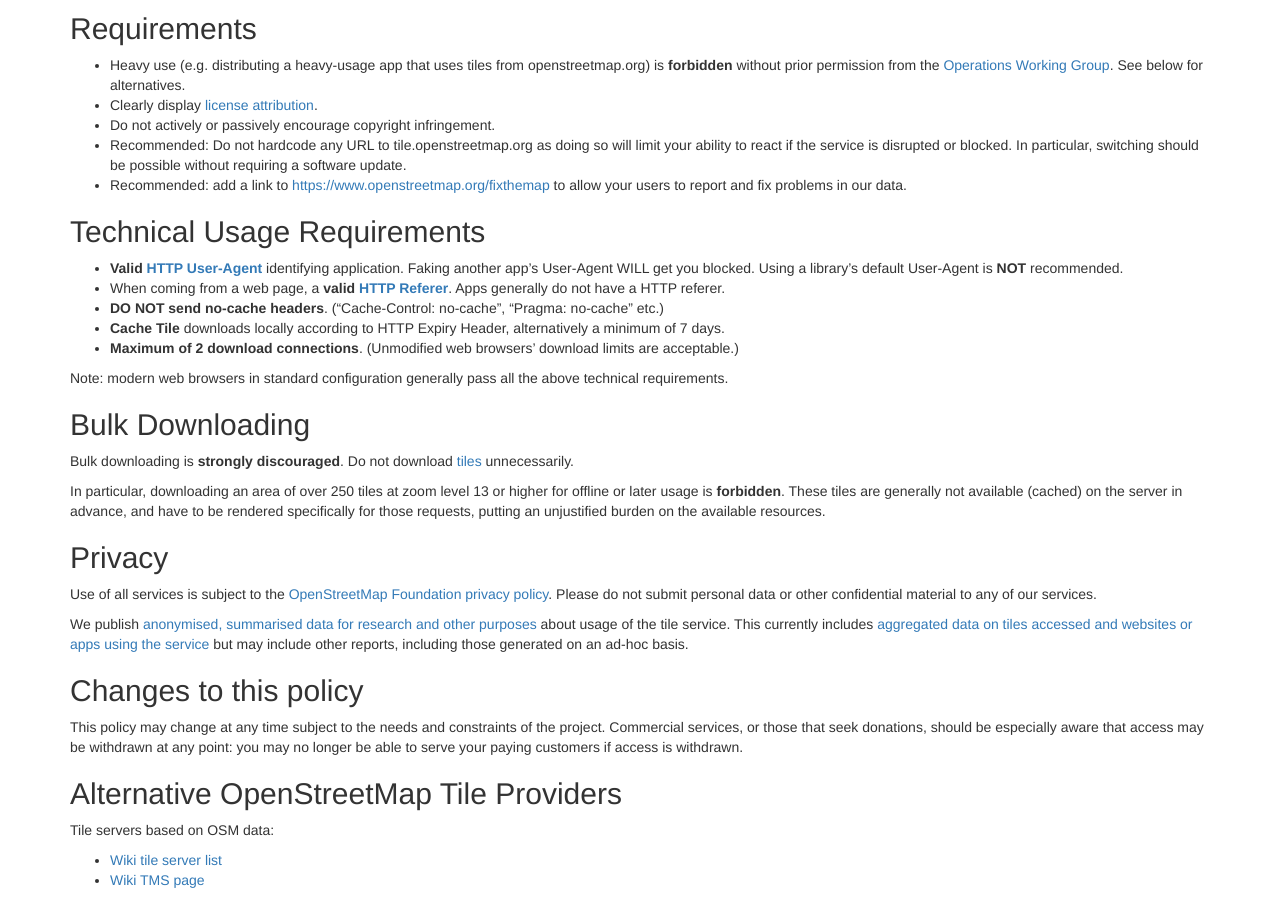
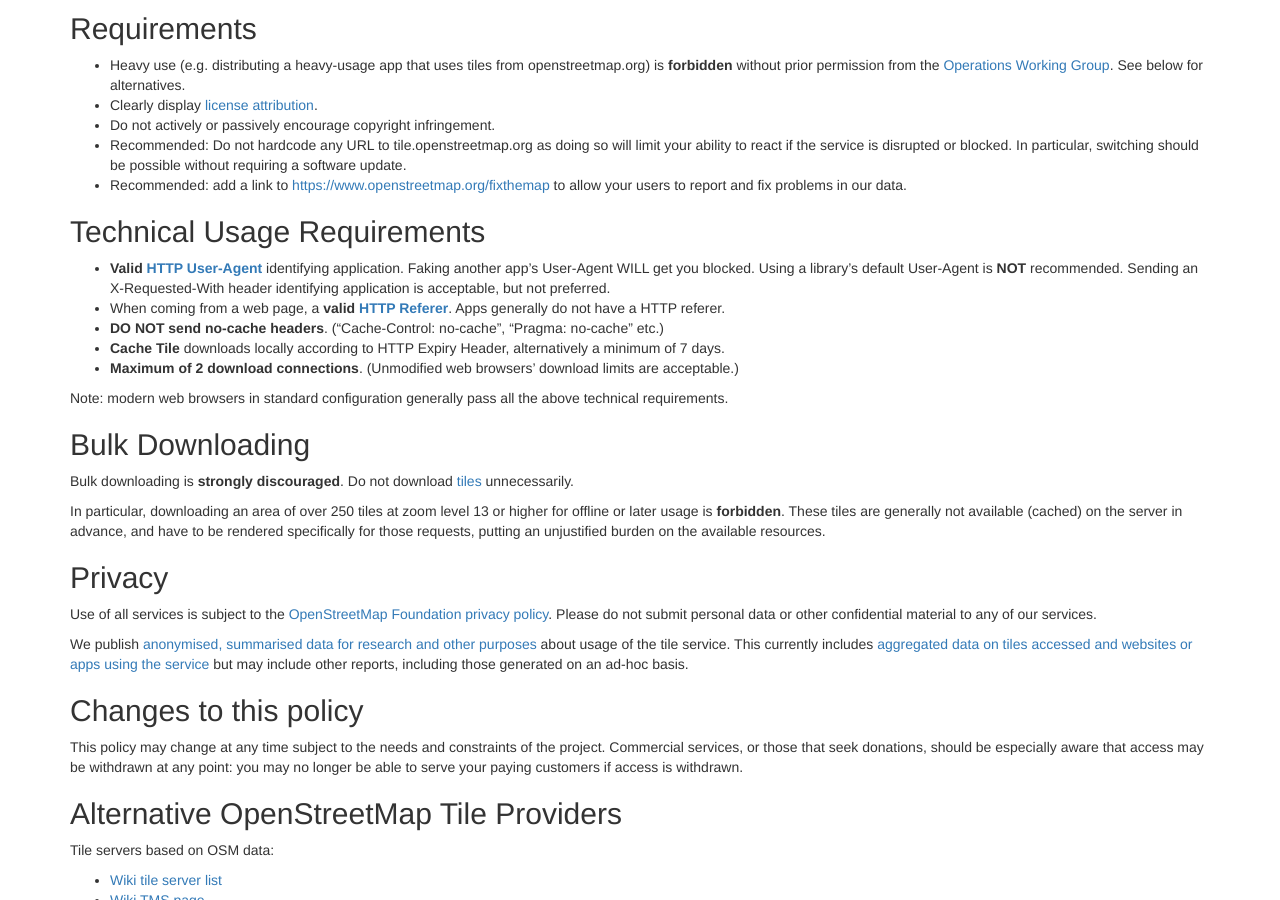
Before and after one commit to openstreetmap/owg-website, a Jekyll site: the page built from policies/tiles.md, in a window 1280 px wide and 900 px high, scrolled down 400 px. Built offline with Jekyll 4.4.1, drawn with Linux system fonts in a browser that asks for light colours.

Commit message:
Add x-requested-with header to tile policy

```diff
--- a/policies/tiles.md
+++ b/policies/tiles.md
@@ -27,7 +27,7 @@
 
 ## Technical Usage Requirements
 
-* **Valid [HTTP User-Agent](https://developer.mozilla.org/en-US/docs/Web/HTTP/Headers/User-Agent)** identifying application. Faking another app's User-Agent WILL get you blocked. Using a library's default User-Agent is **NOT** recommended.
+* **Valid [HTTP User-Agent](https://developer.mozilla.org/en-US/docs/Web/HTTP/Headers/User-Agent)** identifying application. Faking another app's User-Agent WILL get you blocked. Using a library's default User-Agent is **NOT** recommended. Sending an X-Requested-With header identifying application is acceptable, but not preferred.
 * When coming from a web page, a **valid [HTTP Referer](https://developer.mozilla.org/en-US/docs/Web/HTTP/Headers/Referer)**. Apps generally do not have a HTTP referer.
 * **DO NOT send no-cache headers**. ("Cache-Control: no-cache", "Pragma: no-cache" etc.)
 * **Cache Tile** downloads locally according to HTTP Expiry Header, alternatively a minimum of 7 days.
```
